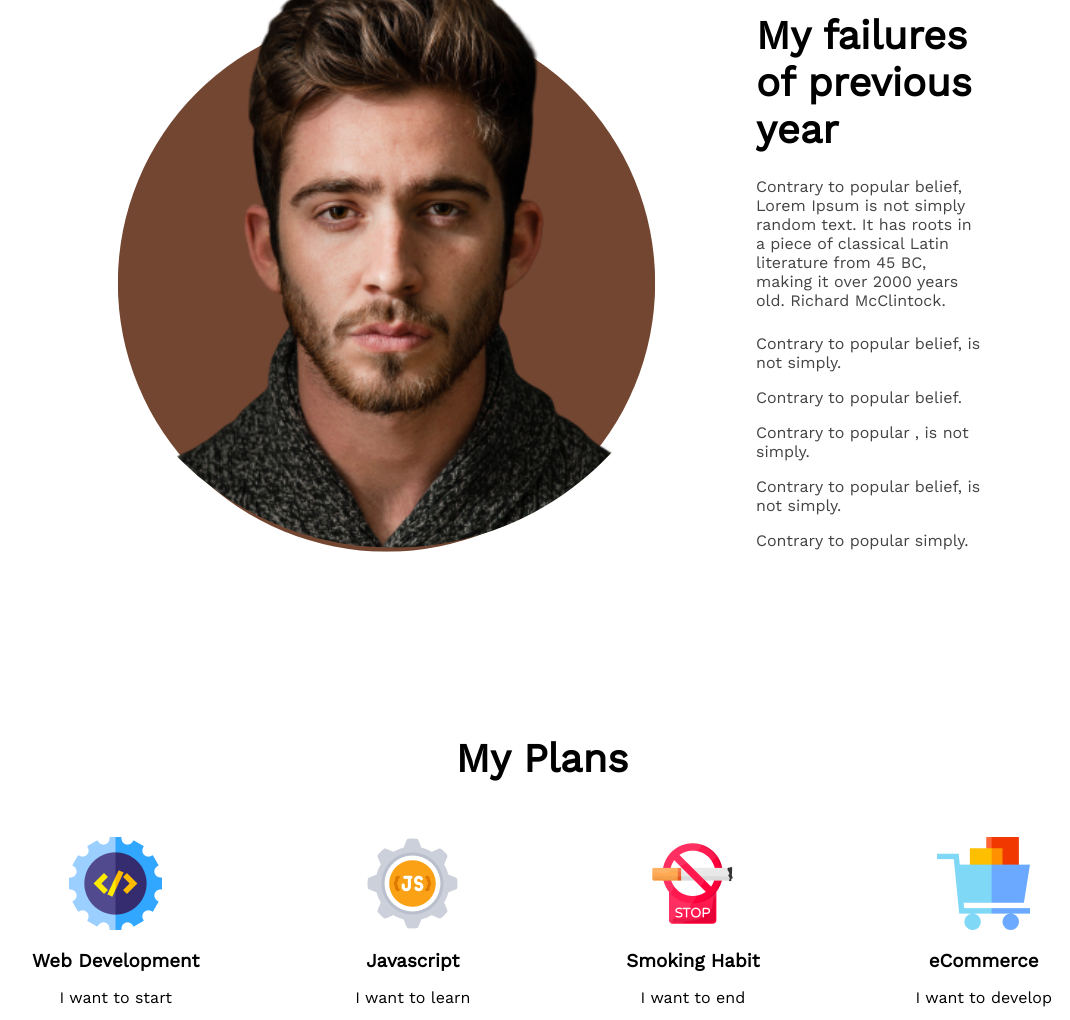
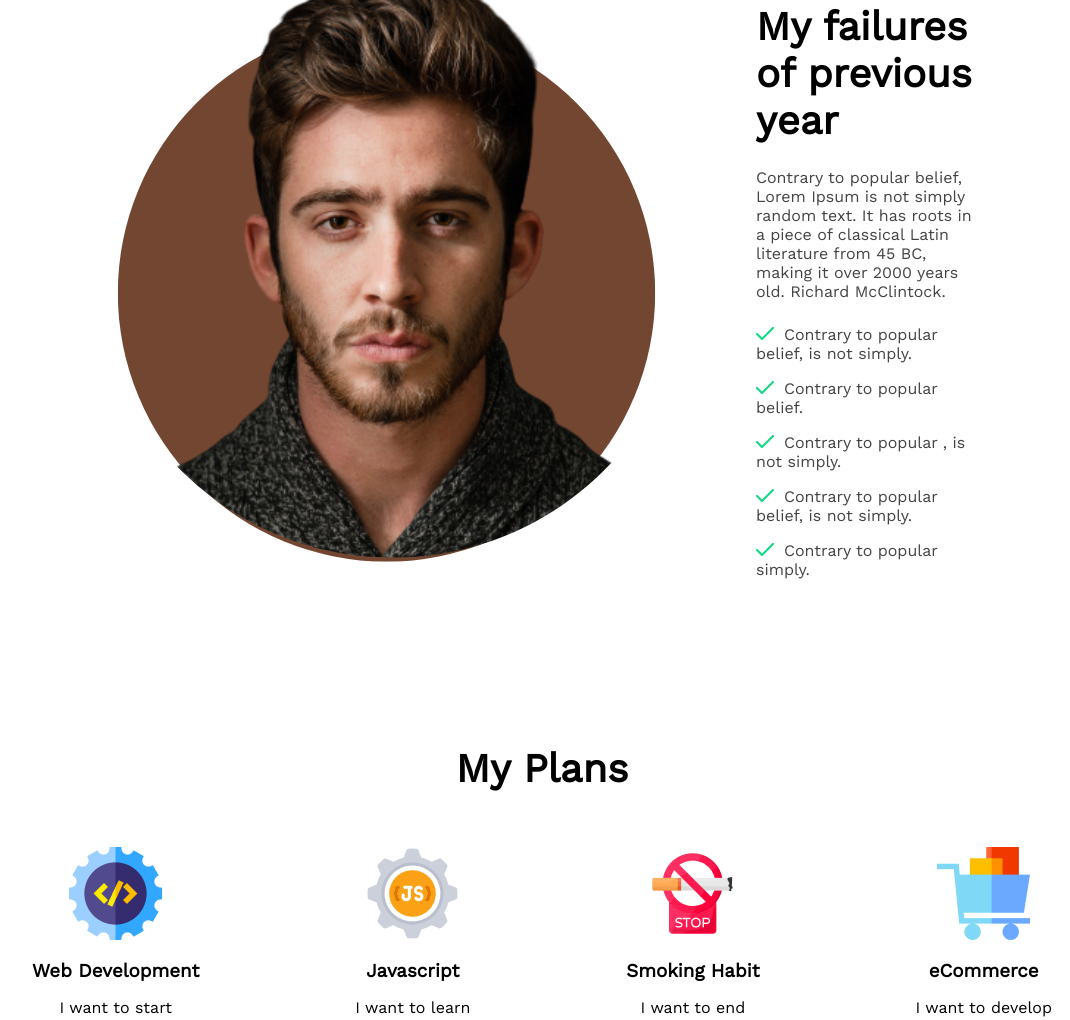
Before and after one commit to Shuvo-2525/new-year-new-me-assignment, a plain HTML site: page index.html in a window 1280 px wide. Shown: the part 1177-2197 px from the top of the page, without its empty margins (98-1168 px from the left). Drawn offline with nearby package versions, Linux system fonts and the light colour scheme.

Commit message:
100% done

```diff
--- a/index.html
+++ b/index.html
@@ -43,11 +43,11 @@
                     Contrary to popular belief, Lorem Ipsum is not simply random text. It has roots in a piece of classical Latin literature from 45 BC, making it over 2000 years old. Richard McClintock.
                 </p>
                 <ul>
-                    <li class="sec1-list">Contrary to popular belief, is not simply.</li>
-                    <li class="sec1-list">Contrary to popular belief.</li>
-                    <li class="sec1-list">Contrary to popular , is not simply.</li>
-                    <li class="sec1-list">Contrary to popular belief, is not simply.</li>
-                    <li class="sec1-list">Contrary to popular simply.</li>
+                    <li class="sec1-list"><img src="assets/icons/tick-mark.png" alt="" srcset="" class="tick-mark-icon">Contrary to popular belief, is not simply.</li>
+                    <li class="sec1-list"><img src="assets/icons/tick-mark.png" alt="" srcset="" class="tick-mark-icon">Contrary to popular belief.</li>
+                    <li class="sec1-list"><img src="assets/icons/tick-mark.png" alt="" srcset="" class="tick-mark-icon">Contrary to popular , is not simply.</li>
+                    <li class="sec1-list"><img src="assets/icons/tick-mark.png" alt="" srcset="" class="tick-mark-icon">Contrary to popular belief, is not simply.</li>
+                    <li class="sec1-list"><img src="assets/icons/tick-mark.png" alt="" srcset="" class="tick-mark-icon">Contrary to popular simply.</li>
                 </ul>
                     </div>
 
@@ -89,6 +89,7 @@
 
     </main>
 
+    <!-- Footer Menu -->
     <footer>
         <div class="footer-box">
             <div class="footer-box-item">
--- a/styles/style.css
+++ b/styles/style.css
@@ -12,7 +12,7 @@ header {
 
 .banner-des {
     margin-top: 24px;
-    margin-bottom: 32px;
+    margin-bottom: 42px;
 }
 
 
@@ -80,6 +80,9 @@ header {
 
 .sec1-list {
 padding: 8px 0;
+}
+.tick-mark-icon {
+    padding-right: 10px;
 }
 
 /* Section - 2 ( My Plans ) */
@@ -203,6 +206,8 @@ footer {
     background-color: black;
     color: white;
     border: 1px solid white;
+    margin-top: 30px;
+    margin-bottom: 40px;
 }
 
 .footer-subscribe a {
```
Also changed, not shown: assets/icons/tick-mark.png (added).
